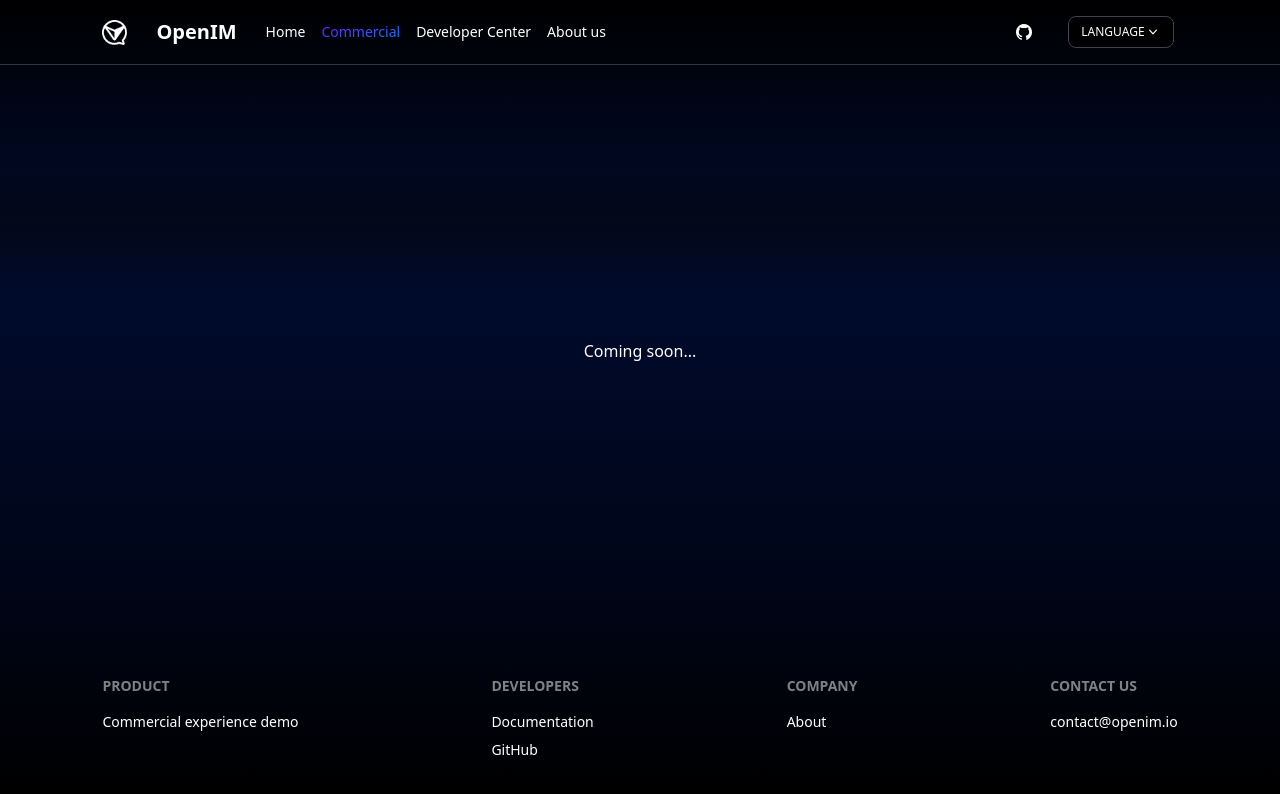
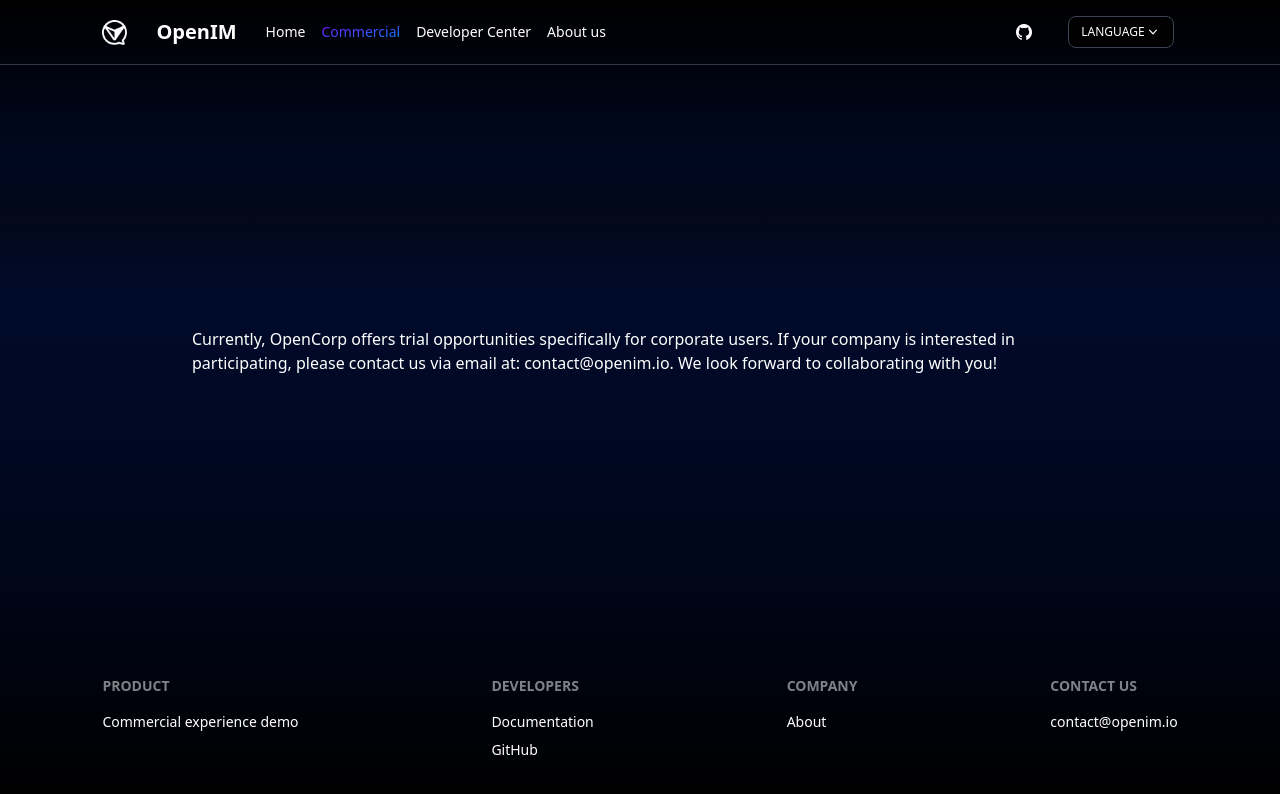
Before and after one commit to openimsdk/openim-official, a Next.js app: page /en/commercial in a window 1280 px wide. Shown: the top 794 px of the page. Built offline with nearby package versions, Linux system fonts and the light colour scheme; no server answers.

Commit message:
chore: add participate explain

```diff
--- a/src/app/[lang]/commercial/page.tsx
+++ b/src/app/[lang]/commercial/page.tsx
@@ -6,8 +6,8 @@
   const dictionary = await getDictionary(lang);
 
   return (
-    <main className="flex flex-1 items-center justify-center overflow-x-hidden">
-      Coming soon...
+    <main className="mx-[15%] flex flex-1 items-center justify-center overflow-x-hidden">
+      {dictionary.commercial.contact}
       {/* <div>
         <div className="mx-[8vw] py-14">
           <div className="py-4 text-center">
--- a/src/dictionaries/en.ts
+++ b/src/dictionaries/en.ts
@@ -263,6 +263,8 @@
       scan_download: "Scan or Click to Download",
       visit: "Click to Visit",
     },
+    contact:
+      "Currently, OpenCorp offers trial opportunities specifically for corporate users. If your company is interested in participating, please contact us via email at: contact@openim.io. We look forward to collaborating with you!",
   },
 };
 
--- a/src/dictionaries/zh.ts
+++ b/src/dictionaries/zh.ts
@@ -261,6 +261,8 @@
       scan_download: "扫码或点击下载",
       visit: "点击访问",
     },
+    contact:
+      "目前，OpenCorp针对企业用户提供体验版本。如贵公司有兴趣进行体验，请通过电子邮件联系我们：contact@openim.io。我们期待与您合作！",
   },
 };
 
```
